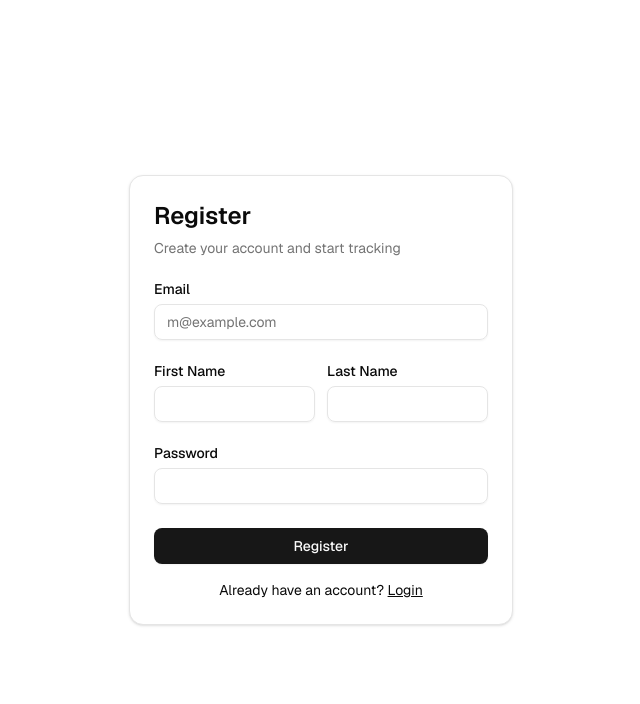
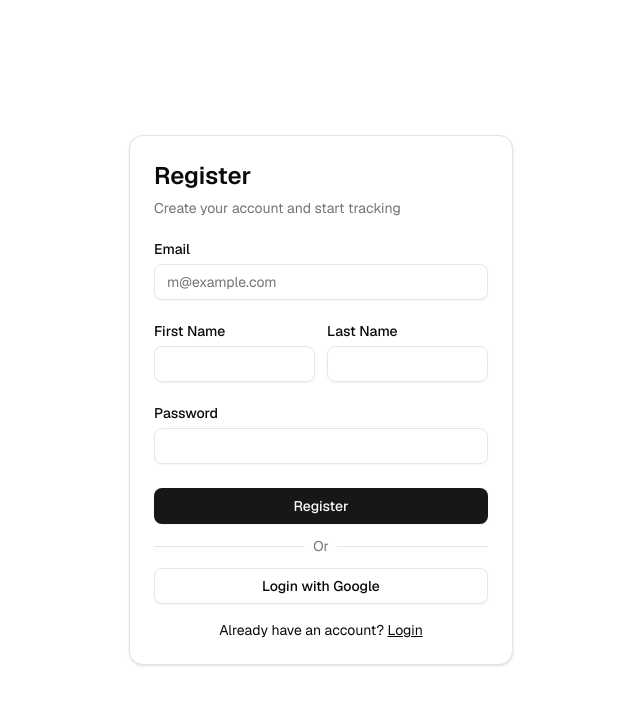
Before and after one commit to chakraborty-ani/ai-expense-tracker-pwa, a Next.js app: page /register in a window 1280 px wide. Shown: the top 704 px of the page, without its empty margins (319-959 px from the left). Built offline with nearby package versions, Linux system fonts and the light colour scheme; no server answers.

Commit message:
Add Google login functionality and enhance error handling in authentication

```diff
--- a/components/login-form.tsx
+++ b/components/login-form.tsx
@@ -13,7 +13,7 @@ import { Form, FormControl, FormField, FormItem, FormLabel, FormMessage } from "
 import { Input } from "@/components/ui/input"
 
 // UTILS
-import { firebaseLoginWithEmailPassword } from "@/lib/firebase/firebase-login"
+import { firebaseLoginWithEmailPassword, firebaseLoginWithGoogle } from "@/lib/firebase/firebase-login"
 import { cn } from "@/lib/utils"
 
 // FORM VALIDATION SCHEMA
@@ -34,6 +34,7 @@ export function LoginForm({ className, ...props }: React.ComponentProps<"div">)
 
 	// STATES
 	const [isLoading, setIsLoading] = useState(false)
+	const [isLoadingGoogle, setIsLoadingGoogle] = useState(false)
 
 	// FORM INITIALIZATION
 	const form = useForm<z.infer<typeof LOGIN_FORM_SCEHMA>>({
@@ -62,6 +63,24 @@ export function LoginForm({ className, ...props }: React.ComponentProps<"div">)
 		}
 
 		setIsLoading(false)
+	}
+
+	// GOOGLE LOGIN HANDLER
+	const handleGoogleLogin = async () => {
+		setIsLoadingGoogle(true)
+
+		try {
+			// Register with Firebase
+			const firebaseResponse = await firebaseLoginWithGoogle()
+
+			if (firebaseResponse) {
+				router.push("/")
+			}
+		} catch (error) {
+			console.error("Google Login Error:", error)
+		}
+
+		setIsLoadingGoogle(false)
 	}
 
 	return (
@@ -115,19 +134,25 @@ export function LoginForm({ className, ...props }: React.ComponentProps<"div">)
 								</div>
 
 								{/* BUTTONS */}
-								<div className="flex flex-col gap-3">
 								<Button type="submit" className="w-full cursor-pointer">
 									{isLoading ? "Logging in..." : "Login"}
 								</Button>
+							</div>
+						</form>
+					</Form>
+
+					{/* GOOGLE LOGIN BUTTON */}
+					<div className="flex flex-col gap-3 mt-3">
 						<div className="relative text-center text-sm after:absolute after:inset-0 after:top-1/2 after:z-0 after:flex after:items-center after:border-t after:border-border">
-										<span className="relative z-10 bg-card px-2 text-muted-foreground">
-											Or
-										</span>
+							<span className="relative z-10 bg-card px-2 text-muted-foreground">Or</span>
 						</div>
-									<Button variant="outline" className="w-full cursor-pointer">
-										Login with Google
+						<Button
+							variant="outline"
+							className="w-full cursor-pointer"
+							onClick={() => handleGoogleLogin()}
+						>
+							{isLoadingGoogle ? "Logging in..." : "Login with Google"}
 						</Button>
-								</div>
 					</div>
 
 					{/* REDIRECT TO SIGN UP */}
@@ -140,8 +165,6 @@ export function LoginForm({ className, ...props }: React.ComponentProps<"div">)
 							Sign up
 						</span>
 					</div>
-						</form>
-					</Form>
 				</CardContent>
 			</Card>
 		</div>
--- a/components/nav-user.tsx
+++ b/components/nav-user.tsx
@@ -39,10 +39,10 @@ export function NavUser() {
 							</Avatar>
 							<div className="grid flex-1 text-left text-sm leading-tight">
 								<span className="truncate font-medium">
-									{currentUserDetails.firstname} {currentUserDetails.lastname}
+									{currentUserDetails?.firstname} {currentUserDetails?.lastname}
 								</span>
 								<span className="text-muted-foreground truncate text-xs">
-									{currentUserDetails.email}
+									{currentUserDetails?.email}
 								</span>
 							</div>
 							<IconDotsVertical className="ml-auto size-4" />
@@ -61,10 +61,10 @@ export function NavUser() {
 								</Avatar>
 								<div className="grid flex-1 text-left text-sm leading-tight">
 									<span className="truncate font-medium">
-										{currentUserDetails.firstname} {currentUserDetails.lastname}
+										{currentUserDetails?.firstname} {currentUserDetails?.lastname}
 									</span>
 									<span className="text-muted-foreground truncate text-xs">
-										{currentUserDetails.email}
+										{currentUserDetails?.email}
 									</span>
 								</div>
 							</div>
--- a/components/signup-form.tsx
+++ b/components/signup-form.tsx
@@ -13,8 +13,10 @@ import { Form, FormControl, FormField, FormItem, FormLabel, FormMessage } from "
 import { Input } from "@/components/ui/input"
 
 // UTILS
-import { firebaseRegisterWithEmailPassword } from "@/lib/firebase/firebase-login"
+import { firebaseLoginWithGoogle, firebaseRegisterWithEmailPassword } from "@/lib/firebase/firebase-login"
 import { cn } from "@/lib/utils"
+
+// API
 import registerNewUserApi from "@/api/post/register-new-user-api"
 
 // FORM VALIDATION SCHEMA
@@ -32,14 +34,20 @@ const SIGNUP_FORM_SCHEMA = z.object({
 })
 
 export function SignupForm({ className, ...props }: React.ComponentProps<"div">) {
+	// ROUTER
 	const router = useRouter()
+
+	// STATE
 	const [isLoading, setIsLoading] = useState(false)
+	const [isLoadingGoogle, setIsLoadingGoogle] = useState(false)
 
+	// FORM INITIALIZATION
 	const form = useForm<z.infer<typeof SIGNUP_FORM_SCHEMA>>({
 		resolver: zodResolver(SIGNUP_FORM_SCHEMA),
 		defaultValues: { email: "", firstname: "", lastname: "", password: "" },
 	})
 
+	// FORM SUBMISSION HANDLER
 	const onSubmit = async (data: z.infer<typeof SIGNUP_FORM_SCHEMA>) => {
 		setIsLoading(true)
 
@@ -71,6 +79,37 @@ export function SignupForm({ className, ...props }: React.ComponentProps<"div">)
 		} finally {
 			setIsLoading(false)
 		}
+	}
+
+	// GOOGLE LOGIN HANDLER
+	const handleGoogleLogin = async () => {
+		setIsLoadingGoogle(true)
+
+		try {
+			// Register with Firebase
+			const firebaseResponse = await firebaseLoginWithGoogle()
+
+			if (firebaseResponse) {
+				// Send user details to backend
+				const registerUserRes = await registerNewUserApi({
+					email: firebaseResponse.email ?? "",
+					firstname: firebaseResponse.displayName ? firebaseResponse.displayName.split(" ")[0] : "",
+					lastname: firebaseResponse.displayName ? firebaseResponse.displayName.split(" ").slice(1).join(" ") : "",
+					firebaseId: firebaseResponse.uid,
+				})
+
+				if (registerUserRes.status === 201) {
+					router.push("/")
+					console.log("User registered successfully:", registerUserRes.data)
+				} else {
+					console.log("Error registering user:", registerUserRes.data.message)
+				}
+			}
+		} catch (error) {
+			console.error("Google Login Error:", error)
+		}
+
+		setIsLoadingGoogle(false)
 	}
 
 	return (
@@ -151,19 +190,30 @@ export function SignupForm({ className, ...props }: React.ComponentProps<"div">)
 									{isLoading ? "Registering..." : "Register"}
 								</Button>
 							</div>
-
-							{/* REDIRECT TO LOGIN */}
-							<div className="mt-4 text-center text-sm">
-								Already have an account?{" "}
-								<span
-									className="underline cursor-pointer"
-									onClick={() => router.push("/login")}
-								>
-									Login
-								</span>
-							</div>
 						</form>
 					</Form>
+
+					{/* GOOGLE LOGIN BUTTON */}
+					<div className="flex flex-col gap-3 mt-3">
+						<div className="relative text-center text-sm after:absolute after:inset-0 after:top-1/2 after:z-0 after:flex after:items-center after:border-t after:border-border">
+							<span className="relative z-10 bg-card px-2 text-muted-foreground">Or</span>
+						</div>
+						<Button
+							variant="outline"
+							className="w-full cursor-pointer"
+							onClick={() => handleGoogleLogin()}
+						>
+							{isLoadingGoogle ? "Logging in..." : "Login with Google"}
+						</Button>
+					</div>
+
+					{/* REDIRECT TO LOGIN */}
+					<div className="mt-4 text-center text-sm">
+						Already have an account?{" "}
+						<span className="underline cursor-pointer" onClick={() => router.push("/login")}>
+							Login
+						</span>
+					</div>
 				</CardContent>
 			</Card>
 		</div>
--- a/lib/firebase/firebase-login.tsx
+++ b/lib/firebase/firebase-login.tsx
@@ -1,12 +1,28 @@
 import { FirebaseError } from "firebase/app"
-import { signInWithEmailAndPassword, createUserWithEmailAndPassword } from "firebase/auth"
+import { signInWithEmailAndPassword, createUserWithEmailAndPassword, signInWithPopup, GoogleAuthProvider } from "firebase/auth"
 import { auth } from "./firebase-config"
 
+// TYPES
 type FirebaseWithEmailPasswordProps = {
 	email: string
 	password: string
 }
 
+// FUNCTION -> GENERATE ERROR MESSAGE
+const generateErrorMessage = (error: FirebaseError) => {
+	switch (error.code) {
+		case "auth/user-not-found":
+			return "User not found"
+		case "auth/invalid-credential":
+			return "Invalid credential"
+		case "auth/too-many-requests":
+			return "Too many requests"
+		default:
+			return "An unexpected error occurred"
+	}
+}
+
+// FUNCTIONS -> AUTHENTICATION WITH EMAIL AND PASSWORD (LOGIN)
 export const firebaseLoginWithEmailPassword = async ({ email, password }: FirebaseWithEmailPasswordProps) => {
 	try {
 		const userCredential = await signInWithEmailAndPassword(auth, email, password)
@@ -15,27 +31,14 @@ export const firebaseLoginWithEmailPassword = async ({ email, password }: Fireba
 	} catch (error) {
 		if (error instanceof FirebaseError) {
 			console.log("error code: ", error.code)
-			// Handle specific Firebase errors
-			switch (error.code) {
-				case "auth/user-not-found":
-					console.log("Login error: User not found")
-					break
-				case "auth/invalid-credential":
-					console.log("Login error: Invalid credential")
-					break
-				case "auth/too-many-requests":
-					console.log("Login error: Too many requests")
-					break
-				default:
-					console.log("Login error: An unexpected error occurred", error.message)
-			}
+			console.log("Login error:", generateErrorMessage(error))
 		} else {
-			// Handle non-Firebase errors
 			console.log("Unexpected error:", error)
 		}
 	}
 }
 
+// FUNCTIONS -> AUTHENTICATION WITH EMAIL AND PASSWORD (REGISTER)
 export const firebaseRegisterWithEmailPassword = async ({
 	email,
 	password,
@@ -47,23 +50,28 @@ export const firebaseRegisterWithEmailPassword = async ({
 	} catch (error) {
 		if (error instanceof FirebaseError) {
 			console.log("error code: ", error.code)
-			// Handle specific Firebase errors
-			switch (error.code) {
-				case "auth/user-not-found":
-					console.log("Login error: User not found")
-					break
-				case "auth/invalid-credential":
-					console.log("Login error: Invalid credential")
-					break
-				case "auth/too-many-requests":
-					console.log("Login error: Too many requests")
-					break
-				default:
-					console.log("Login error: An unexpected error occurred", error.message)
-			}
+
+			console.log("Login error:", generateErrorMessage(error))
 		} else {
-			// Handle non-Firebase errors
 			console.log("Unexpected error:", error)
 		}
 	}
 }
+
+// FUNCTIONS -> AUTHENTICATION WITH GOOGLE
+export const firebaseLoginWithGoogle = async () => {
+	try {
+		const provider = new GoogleAuthProvider()
+		const result = await signInWithPopup(auth, provider)
+		const user = result.user
+		return user
+	} catch (error) {
+		if (error instanceof FirebaseError) {
+			console.log("error code: ", error.code)
+
+			console.log("Login error:", generateErrorMessage(error))
+		} else {
+			console.log("Unexpected error:", error)
+		}
+	}
+}
```
Lines whose indentation alone changed are shown as unchanged.
